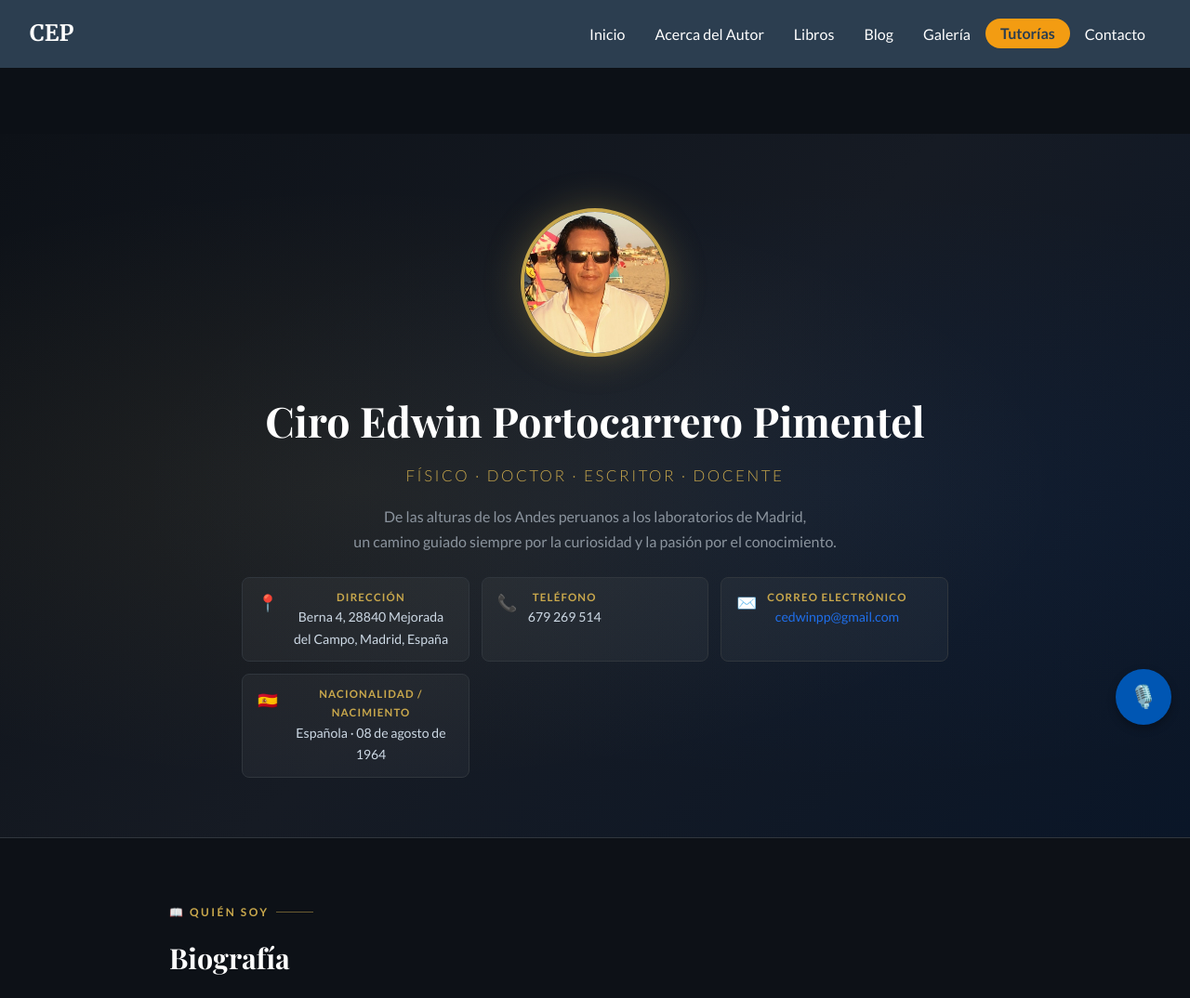
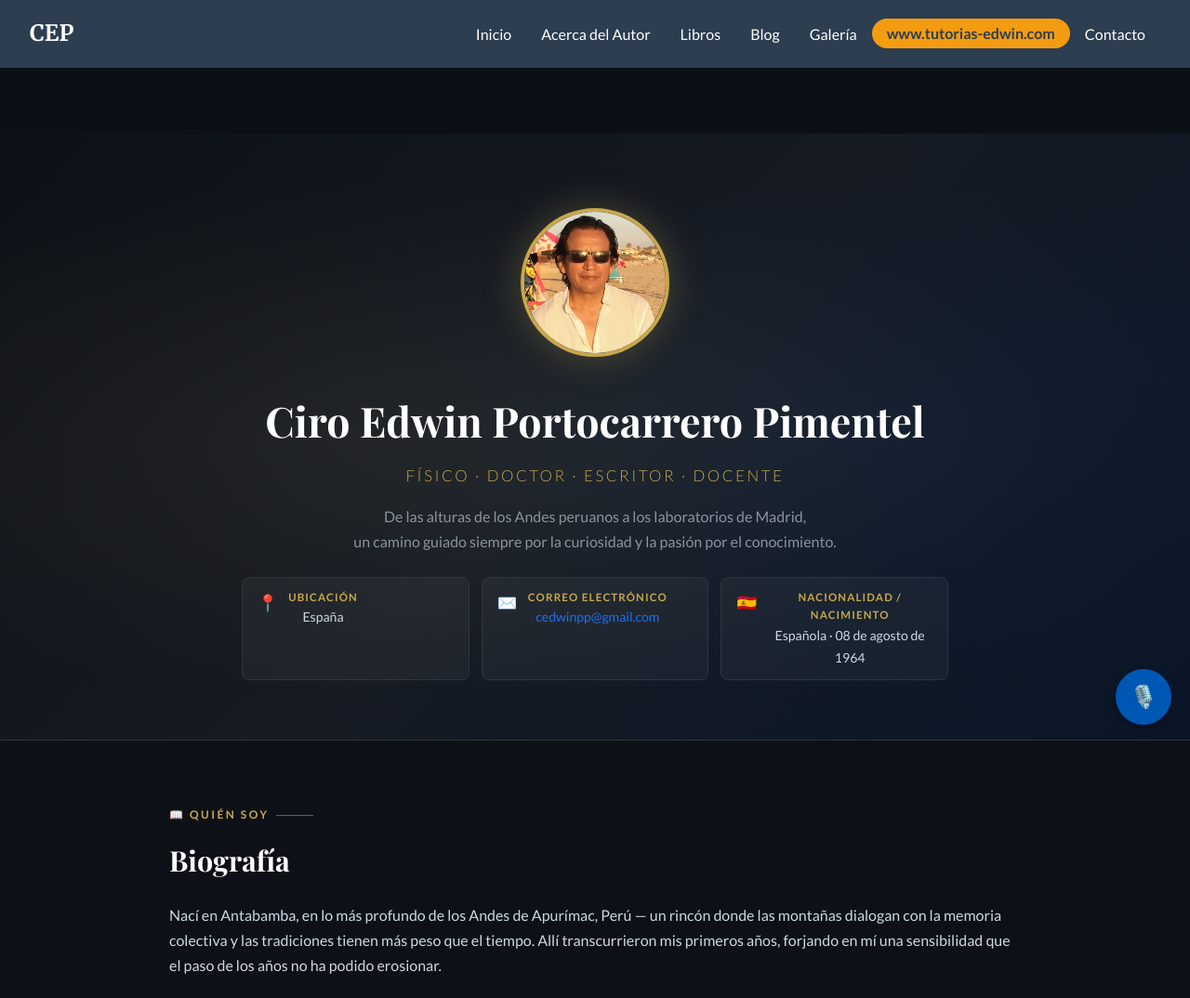
Before and after one commit to cedwinpp/cedwinpp.github.io, a Flask app: page /acerca.html in a window 1280 px wide. Shown: the top 1074 px of the page at 93% size. Run offline with Flask 3, Linux system fonts and the light colour scheme.

Commit message:
acerca: oculta tel/dir, solo email y pais; index: quita tutorias y musica de portada; nav: muestra www.tutorias-edwin.com

```diff
--- a/templates/acerca.html
+++ b/templates/acerca.html
@@ -277,7 +277,7 @@
                 <li><a href="/libros.html">Libros</a></li>
                 <li><a href="/blog.html">Blog</a></li>
                 <li><a href="/galeria.html">Galería</a></li>
-                <li><a href="https://tutorias-edwin.com" target="_blank" class="nav-tutorias">Tutorías</a></li>
+                <li><a href="https://www.tutorias-edwin.com" target="_blank" class="nav-tutorias">www.tutorias-edwin.com</a></li>
                 <li><a href="/contacto.html">Contacto</a></li>
             </ul>
         </nav>
@@ -297,15 +297,8 @@
                 <div class="personal-item">
                     <span class="pi-icon">📍</span>
                     <div>
-                        <div class="pi-label">Dirección</div>
-                        <div class="pi-value">Berna 4, 28840 Mejorada del Campo, Madrid, España</div>
-                    </div>
-                </div>
-                <div class="personal-item">
-                    <span class="pi-icon">📞</span>
-                    <div>
-                        <div class="pi-label">Teléfono</div>
-                        <div class="pi-value">679 269 514</div>
+                        <div class="pi-label">Ubicación</div>
+                        <div class="pi-value">España</div>
                     </div>
                 </div>
                 <div class="personal-item">
```
Also changed, not shown: templates/index.html (+2 -20 lines).
